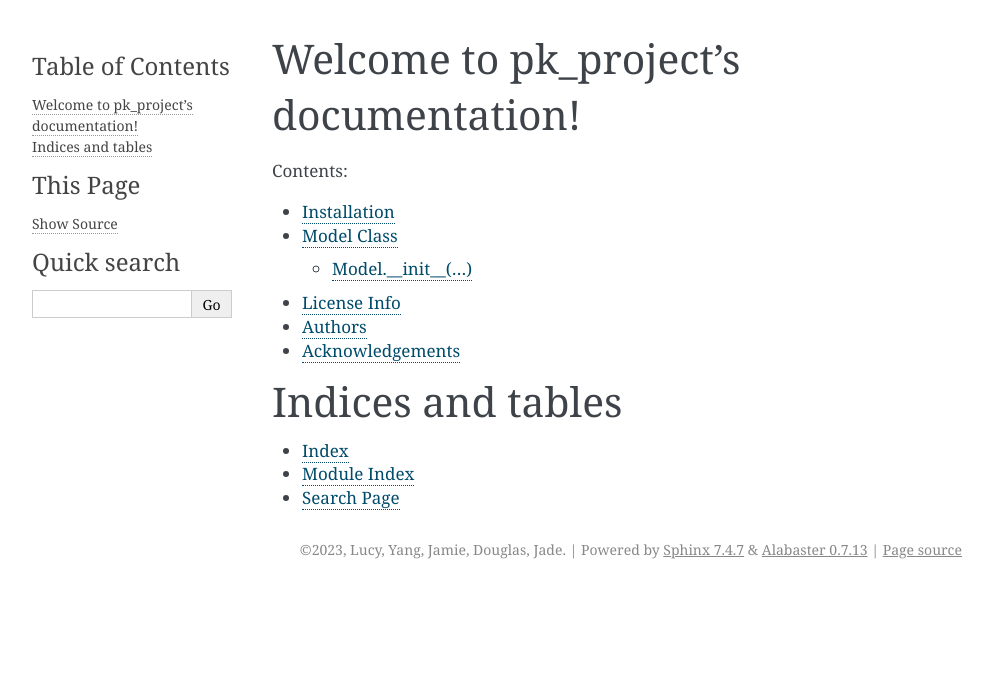
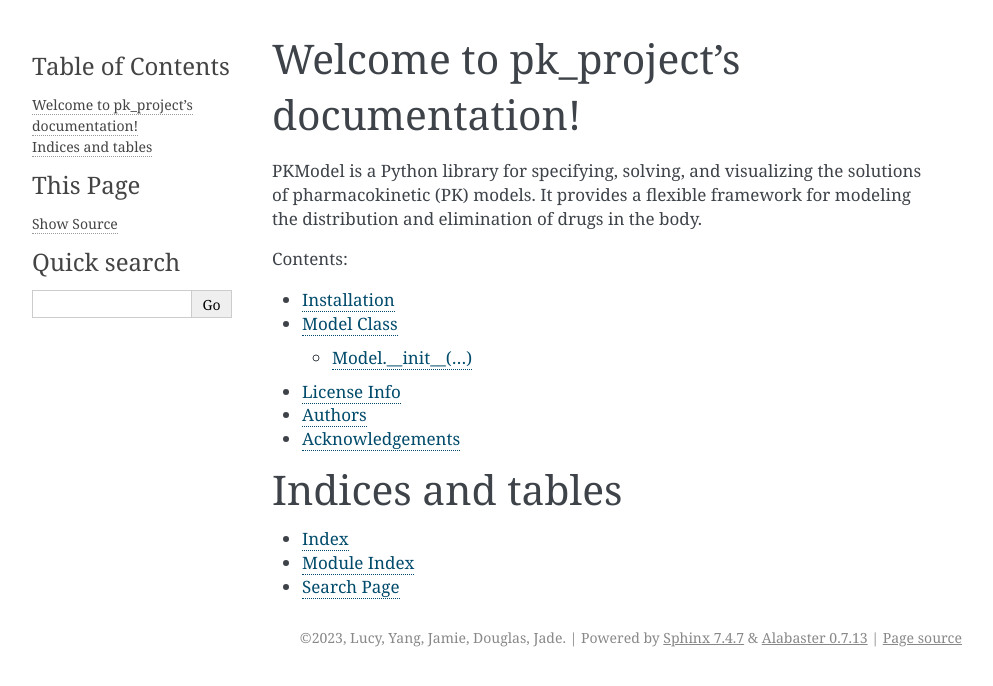
Before and after one commit to ohjade/pk_project, a Sphinx documentation site: the page built from source/index.rst, in a window 1280 px wide. Shown: the top 686 px of the page, without its empty margins (148-1141 px from the left). Built offline with Sphinx 7.4.7, drawn with Linux system fonts in a browser that asks for light colours.

```diff
--- a/source/index.rst
+++ b/source/index.rst
@@ -5,6 +5,9 @@
 
 Welcome to pk_project's documentation!
 ======================================
+
+PKModel is a Python library for specifying, solving, and visualizing the solutions of pharmacokinetic (PK) models.
+It provides a flexible framework for modeling the distribution and elimination of drugs in the body.
 
 .. toctree::
    :maxdepth: 2
```
Also changed, not shown: source/usage/Model_class.rst (+9 -2 lines), source/usage/testing.rst (added, +8 -0 lines).
